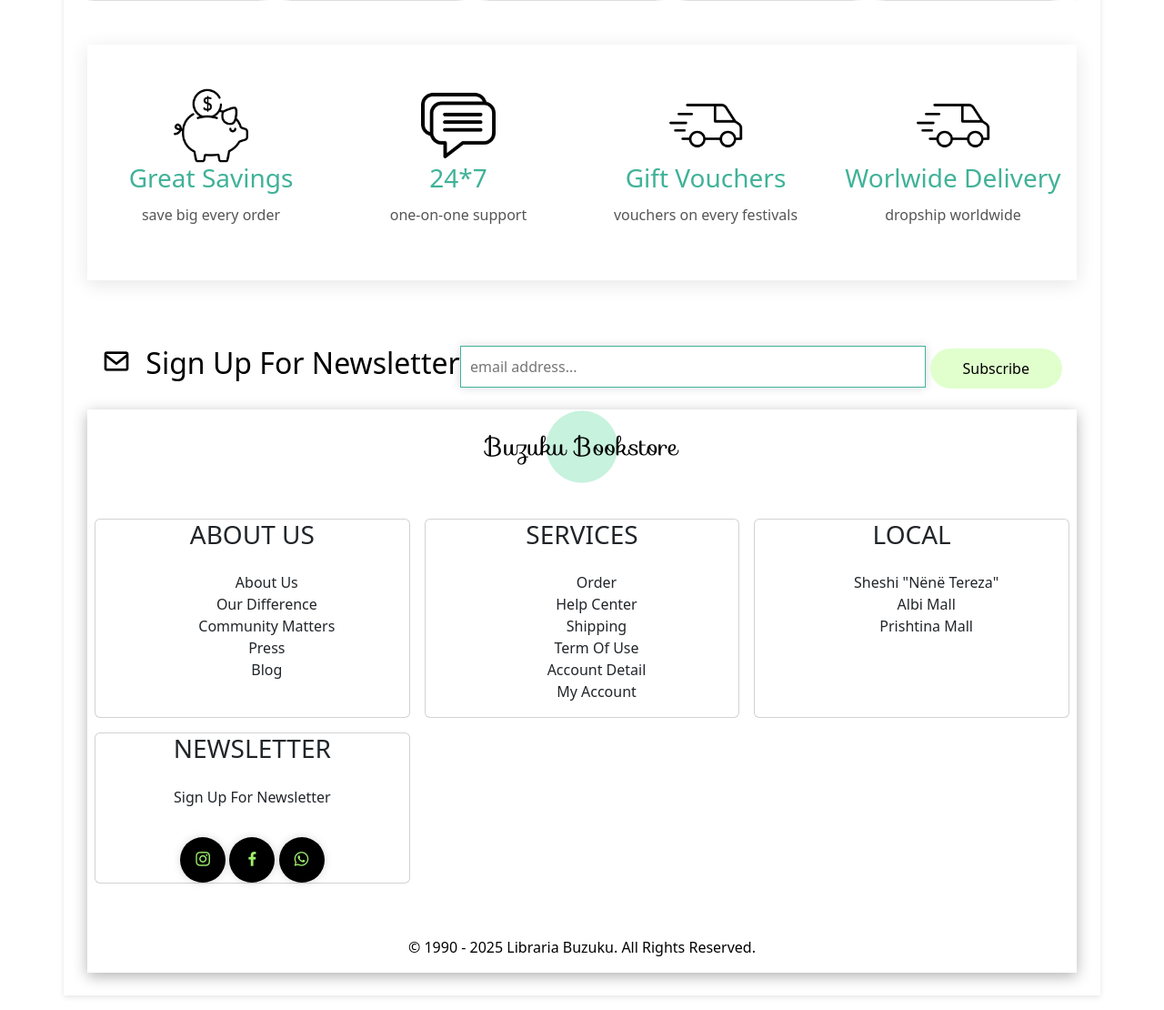
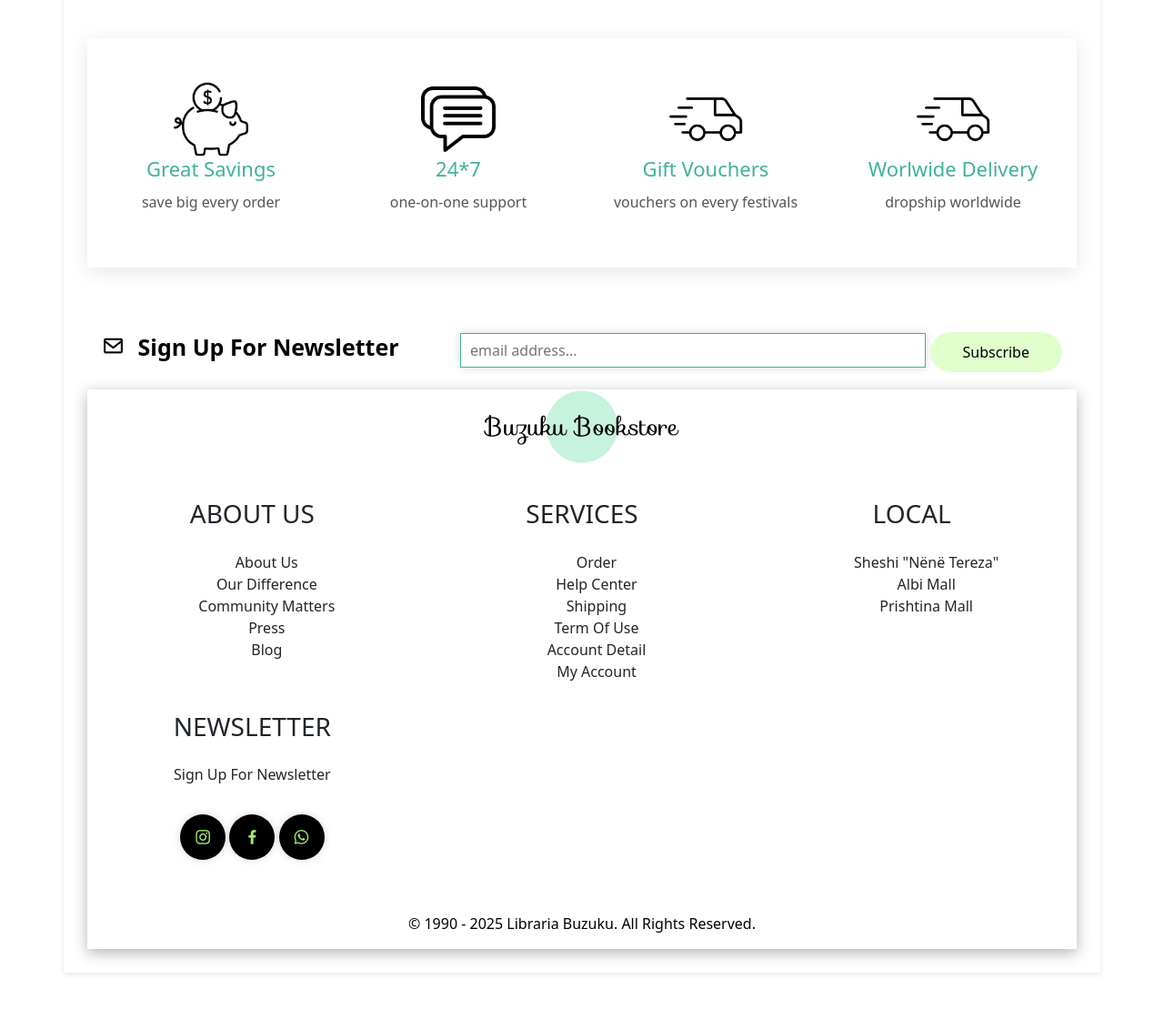
Before and after one commit to artaperdibuka/projekti, a PHP site: page /home.html in a window 1280 px wide. Shown: the part 2049-3159 px from the top of the page at 91% size. After the commit the page ends 3120 px from the top, so only its background shows below. Run offline with PHP 8.4, Linux system fonts and the light colour scheme; some libraries are stand-ins or nearby versions.

Commit message:
bootstrap fixes

```diff
--- a/Projekti/home.html
+++ b/Projekti/home.html
@@ -12,16 +12,16 @@
 </head>
 <body>
     <!-- Header do të vendoset këtu -->
-    <header class="header">
+    <header class="header" style="height: 100px;">
         <div class="flex">
             <a href="home.html" class="logo"><img src="img/logoo.png" height="65" width="230"  ></a>
             <nav class="navbar">
-                <a href="home.html">Home</a>
-                <a href="products.html">Products</a>
-                <a href="order.html"> Order</a>
-                <a href="events.html">Events</a>
-                <a href="about.html">About us</a>
-                <a href="contact.html">Contact us</a>
+                <a href="home.html" style="font-size: 17px; font-family: sans-serif;">Home</a>
+                <a href="products.html" style="font-size: 17px; font-family: sans-serif;">Products</a>
+                <a href="order.html" style="font-size: 17px; font-family: sans-serif;"> Order</a>
+                <a href="events.html" style="font-size: 17px; font-family: sans-serif;">Events</a>
+                <a href="about.html" style="font-size: 17px; font-family: sans-serif;">About us</a>
+                <a href="contact.html" style="font-size: 17px; font-family: sans-serif;">Contact us</a>
 
             </nav>
             <div class="icons">
@@ -87,26 +87,26 @@
         <div class="box-container">
             <div class="box">
                 <img src="img/thumb11.png">
-                <h3>Biography</h3>
+                <h3 style="font-size: 22px;">Biography</h3>
 
                 <a href="products.html"><i class="bx bx-chevron-right"></i></a>
 
             </div>
             <div class="box">
                 <img src="img/thumb12.png">
-                <h3>Fantasy</h3>
+                <h3 style="font-size: 22px;">Fantasy</h3>
 
                 <a href="products.html"><i class="bx bx-chevron-right"></i></a>
             </div>
             <div class="box">
                 <img src="img/thumb13.png">
-                <h3>Novel</h3>
+                <h3 style="font-size: 22px;">Novel</h3>
 
                 <a href="products.html"><i class="bx bx-chevron-right"></i></a>
             </div>
             <div class="box">
                 <img src="img/thumb14.png">
-                <h3>Poetry</h3>
+                <h3 style="font-size: 22px;">Poetry</h3>
 
                 <a href="products.html"><i class="bx bx-chevron-right"></i></a>
             </div>
@@ -188,37 +188,37 @@
         <div class="box">
             <img src="img/icon2.png">
             <div class="detail">
-                <h3>great savings</h3>
+                <h3 style="font-size: 22px;">great savings</h3>
                 <p>save big every order</p>
             </div>
         </div>
         <div class="box">
             <img src="img/icon1.png">
             <div class="detail">
-                <h3>24*7</h3>
+                <h3 style="font-size: 22px;">24*7</h3>
                 <p>one-on-one support</p>
             </div>
         </div>
         <div class="box">
             <img src="img/icon.png">
             <div class="detail">
-                <h3>gift vouchers</h3>
+                <h3 style="font-size: 22px;">gift vouchers</h3>
                 <p>vouchers on every festivals</p>
             </div>
         </div>
         <div class="box">
             <img src="img/icon.png">
             <div class="detail">
-                <h3>worlwide delivery</h3>
+                <h3 style="font-size: 22px;">worlwide delivery</h3>
                 <p>dropship worldwide</p>
             </div>
         </div>
     </div>
    </section>
        <div class="top-footer">
-        <h2><i class="bx bx-envelope"></i> Sign Up For Newsletter</h2>
+        <h2 style="font-size: 25px; font-weight:bold;"><i class="bx bx-envelope"></i> Sign Up For Newsletter</h2>
             <div class="input-field-subscribe">
-                <input type="email" id="emailInput" name="" placeholder="email address...">
+                <input type="email" id="emailInput" name="" placeholder="email address..." style="height: 38px;">
                 <button class="btn" onclick="subscribeNewsletter()">Subscribe</button>
             </div>
         </div>
--- a/Projekti/style.css
+++ b/Projekti/style.css
@@ -738,7 +738,7 @@
 }
 footer .inner-footer .card{
     margin: .5rem;
-
+   border: none;
 }
 footer .inner-footer .card li{
     cursor: pointer;
```
Also changed, not shown: Projekti/events.html (+11 -10 lines).
